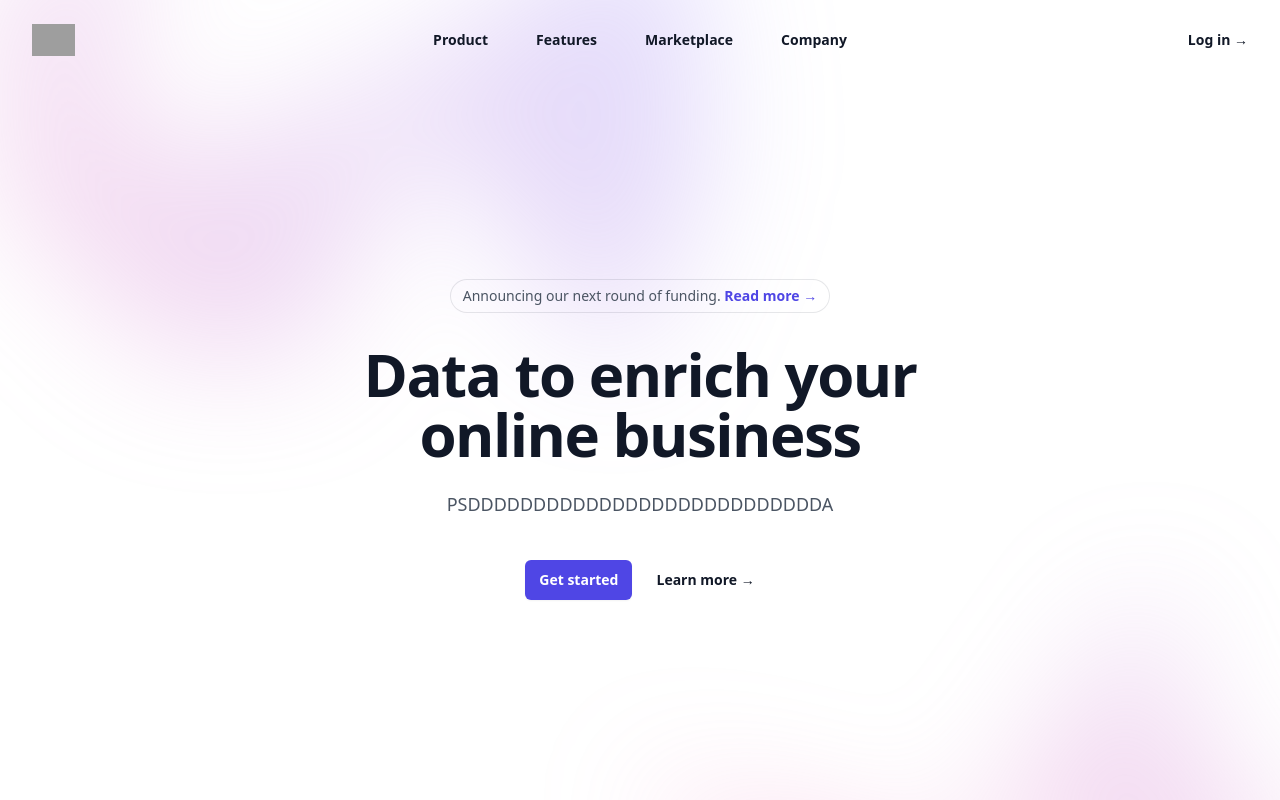
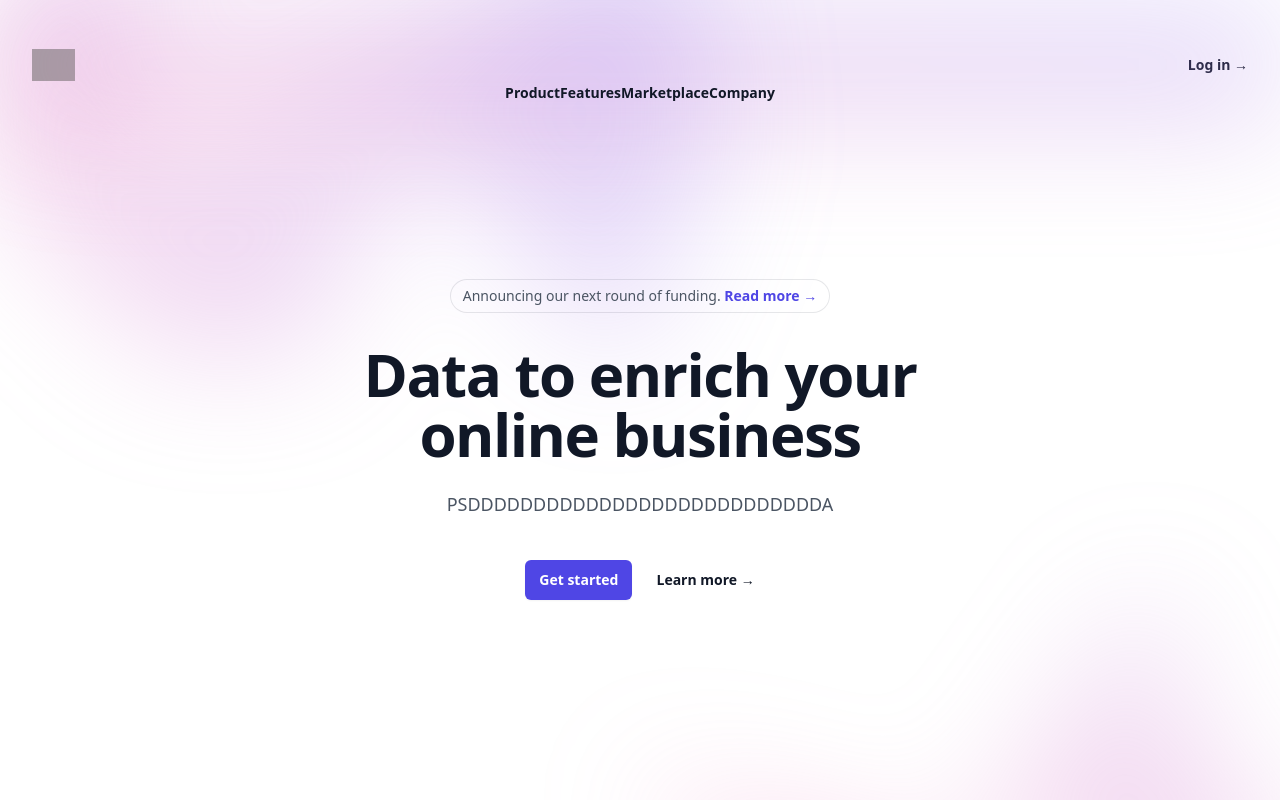
Before and after one commit to nicolashl-dev/vitereact, a React (Vite) app: page / in a window 1280 px wide. Shown: the top 800 px of the page. Built offline with nearby package versions, Linux system fonts and the light colour scheme; grey boxes are pictures that could not be loaded.

Commit message:
Descripción de los cambios

```diff
--- a/src/App.jsx
+++ b/src/App.jsx
@@ -13,7 +13,7 @@ function App() {
   const [mobileMenuOpen, setMobileMenuOpen] = useState(false)
 
   return (
-    <div className="bg-white">
+    <div className="relative">
       <header className="absolute inset-x-0 top-0 z-50">
         <nav className="flex items-center justify-between p-6 lg:px-8" aria-label="Global">
           <div className="flex lg:flex-1">
@@ -26,7 +26,7 @@ function App() {
               />
             </a>
           </div>
-          <div className="flex lg:hidden">
+          <div className="absolute inset-0 bg-gradient-to-tr from-[#ff80b5] to-[#9089fc] opacity-30 blur-3xl">
             <button
               type="button"
               className="-m-2.5 inline-flex items-center justify-center rounded-md p-2.5 text-gray-700"
@@ -36,7 +36,7 @@ function App() {
               <Bars3Icon className="h-6 w-6" aria-hidden="true" />
             </button>
           </div>
-          <div className="hidden lg:flex lg:gap-x-12">
+          <div className="relative isolate px-6 pt-14 lg:px-8">
             {navigation.map((item) => (
               <a key={item.name} href={item.href} className="text-sm font-semibold leading-6 text-gray-900">
                 {item.name}
```
